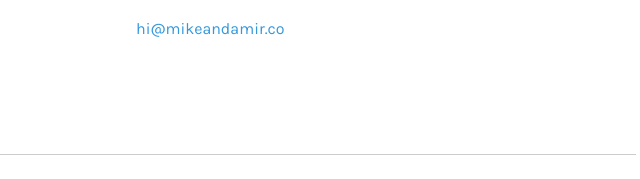
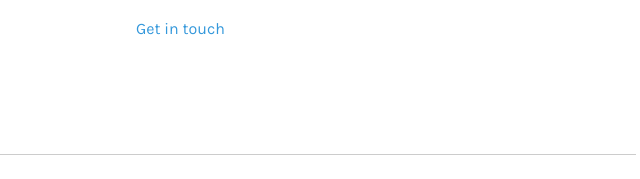
Before and after one commit to michaelevensen/amirandmike, a plain HTML site: page index.html in a window 1280 px wide. Shown: the part 1041-1220 px from the top of the page, 564-1204 px from the left. Drawn offline with nearby package versions, Linux system fonts and the light colour scheme.

Commit message:
mail link

```diff
--- a/index.html
+++ b/index.html
@@ -63,7 +63,7 @@
 
                     <p>After putting our blood, sweat, and tears into SoundCloud’s mobile apps for two years, we’re taking everything we’ve learned and making an entirely new product. We’re still deciding exactly what our focus will be, but we know that our project will reflect our passion for solving problems for people, our obsession with detail, and our belief that almost all aspects of life can be significantly improved through technology.</p>
 
-                    <a href="&#x6d;&#x61;&#105;&#108;&#116;&#x6f;&#x3a;&#104;&#x69;&#x40;&#109;&#105;&#x6b;&#x65;&#x61;&#x6e;&#x64;&#x61;&#109;&#105;&#114;&#46;&#99;&#111;" target="_blank" alt="Get in touch" title="Get in touch">&#104;&#105;&#64;&#109;&#105;&#107;&#101;&#x61;&#110;&#100;&#x61;&#x6d;&#105;&#x72;&#46;&#x63;&#x6f;</a>
+                    <a href="&#x6d;&#x61;&#105;&#108;&#116;&#x6f;&#x3a;&#104;&#x69;&#x40;&#109;&#105;&#x6b;&#x65;&#x61;&#x6e;&#x64;&#x61;&#109;&#105;&#114;&#46;&#99;&#111;" target="_blank" alt="Get in touch" title="Get in touch">Get in touch</a>
 
                 </div>
 
```
